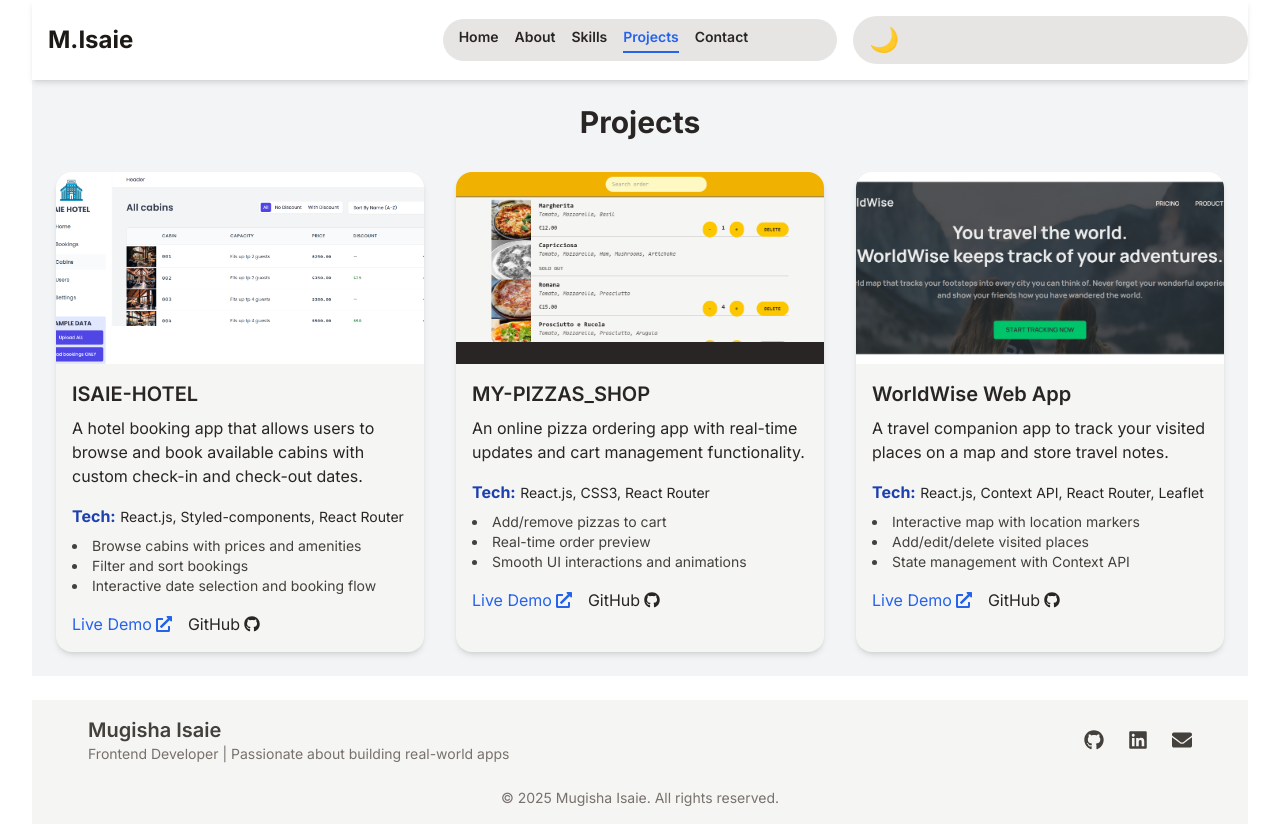
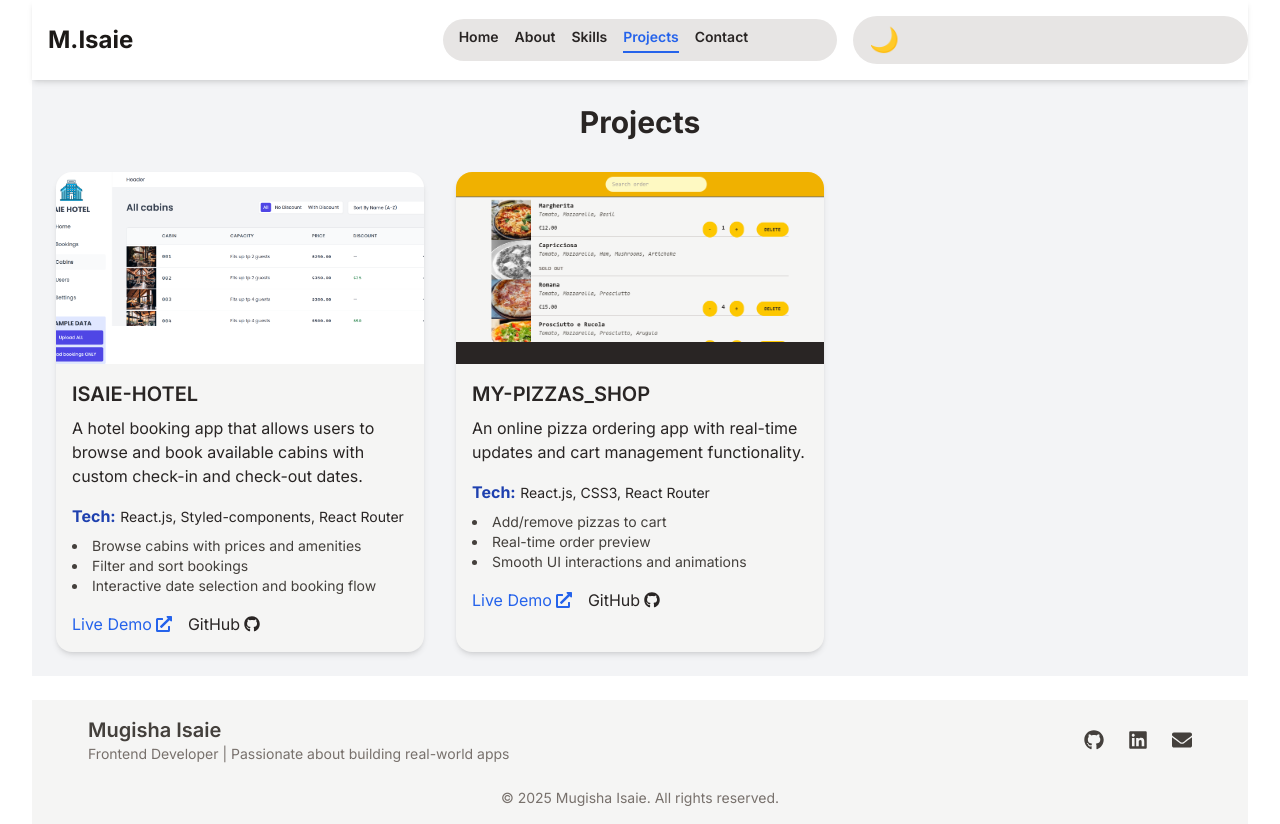
Before and after one commit to mugishaisaie/Mugisha-Isaie, a React (Vite) app: page /projects in a window 1280 px wide. Built offline with nearby package versions, Linux system fonts and the light colour scheme.

Commit message:
removing unnecessary project

```diff
--- a/src/components/Projects.jsx
+++ b/src/components/Projects.jsx
@@ -45,6 +45,7 @@ export default function Projects() {
                 </a>
               </div>
             </div>
+
           </div>
         ))}
       </div>
--- a/src/data.jsx
+++ b/src/data.jsx
@@ -42,19 +42,7 @@ export const projects = [
     github: "https://github.com/mugishaisaie/my-pizzas-shop",
     image: MyPizzasShopImg,
   },
-  {
-    title: "WorldWise Web App",
-    description: "A travel companion app to track your visited places on a map and store travel notes.",
-    tech: ["React.js", "Context API", "React Router", "Leaflet"],
-    features: [
-      "Interactive map with location markers",
-      "Add/edit/delete visited places",
-      "State management with Context API"
-    ],
-    live: "https://worldwise-app.vercel.app",
-    github: "https://github.com/mugishaisaie/worldwise",
-    image: WorldWiseImg,
-  }
+
 ];
 
 export const techSkills = [
```
